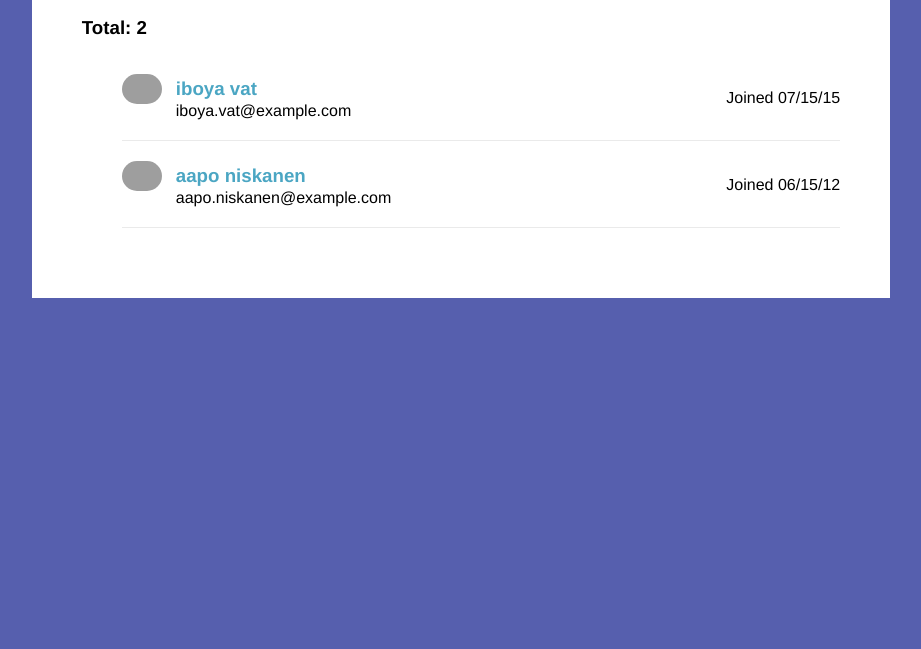
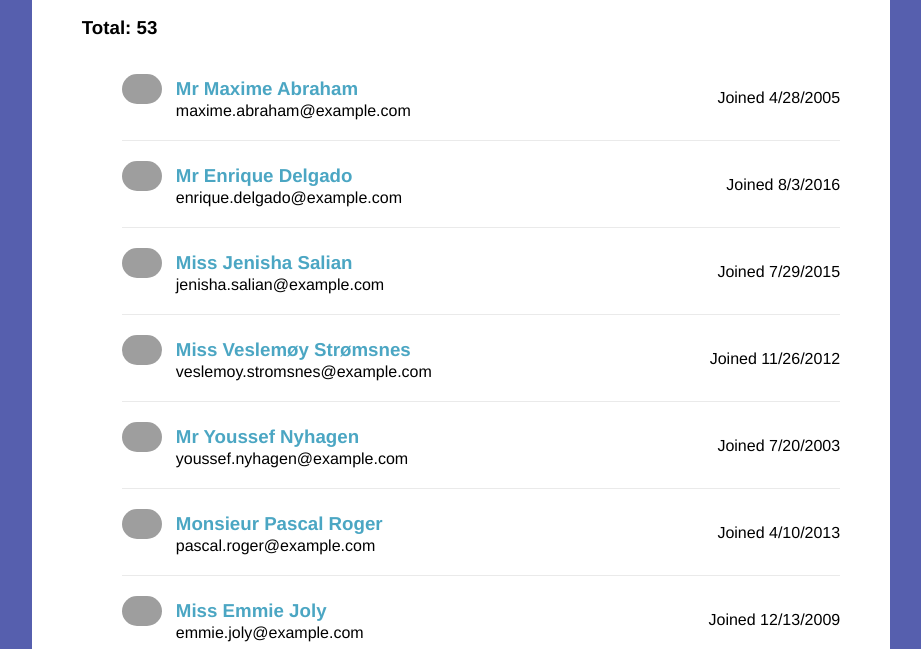
Before and after one commit to Minh-BuiQuang/CSIS3380Exercise2, a plain HTML site: page index.html in a window 1280 px wide. Shown: the part 151-800 px from the top of the page, without its empty margins (179-1100 px from the left). Drawn offline with Linux system fonts and the light colour scheme; grey boxes are pictures that could not be loaded.

Commit message:
Update html and add javascript logic

```diff
--- a/index.html
+++ b/index.html
@@ -10,7 +10,7 @@
     <div class="page">
       <div class="page-header cf">
         <h2>Contacts</h2>
-        <h3>Total: 2</h3>
+        <h3 class="user-count">Total: 2</h3>
 
       </div>
       <ul class="contact-list">
@@ -37,8 +37,14 @@
 
       </ul>
       <!-- Add pagination links in this section -->
+      <ul class="pagination">
+        <li>
+          <button type="button">1</button>
+        </li>
+      </ul>
 
     </div>
+    <script src="js/data.js"></script>
     <script src="js/script.js"></script>
   </body>
 </html>
--- a/js/script.js
+++ b/js/script.js
@@ -0,0 +1,43 @@
+//Method to build and return a page of user information
+const userPage = page => {
+    //Calculate starting and ending index of users
+    let startingIndex = (page - 1) * 10
+    let endingIndex = startingIndex + 10
+    //Get array of users
+    let displayUsers = users.slice(startingIndex, endingIndex)
+    let userList = ''
+    //Build users list
+    displayUsers.forEach(user => {
+        userList += `
+        <li class="contact-item cf">
+            <div class="contact-details">
+                <img class="avatar" src="${user.picture.large}">
+                <h3>${user.name.title} ${user.name.first} ${user.name.last}</h3>
+                <span class="email">${user.email}</span>
+            </div>
+            <div class="joined-details">
+                   <span class="date">Joined ${new Date(user.registered.date).toLocaleDateString()}</span>
+           </div>
+        </li>`
+    });//get contact list object
+    let contactList = document.querySelector('.contact-list')
+    contactList.innerHTML = userList
+}
+
+//Build pagination buttons//////////////////////////////////////////////////////
+let pageCount = Math.ceil(users.length / 10)
+let buttons = ''
+//Build each list item containing a button with onclick event and page number
+for (let i = 1; i <= pageCount; i++) {
+    buttons += `
+    <li>
+        <button type="button" onclick="userPage(${i})">${i}</button>
+    </li>`
+}
+document.querySelector('.pagination').innerHTML = buttons
+///////////////////////////////////////////////////////////////////////////////
+
+// Update total user count text
+document.querySelector('.user-count').innerHTML = `Total: ${users.length}`
+//Call userPage method to build the first page
+userPage(1)
```
